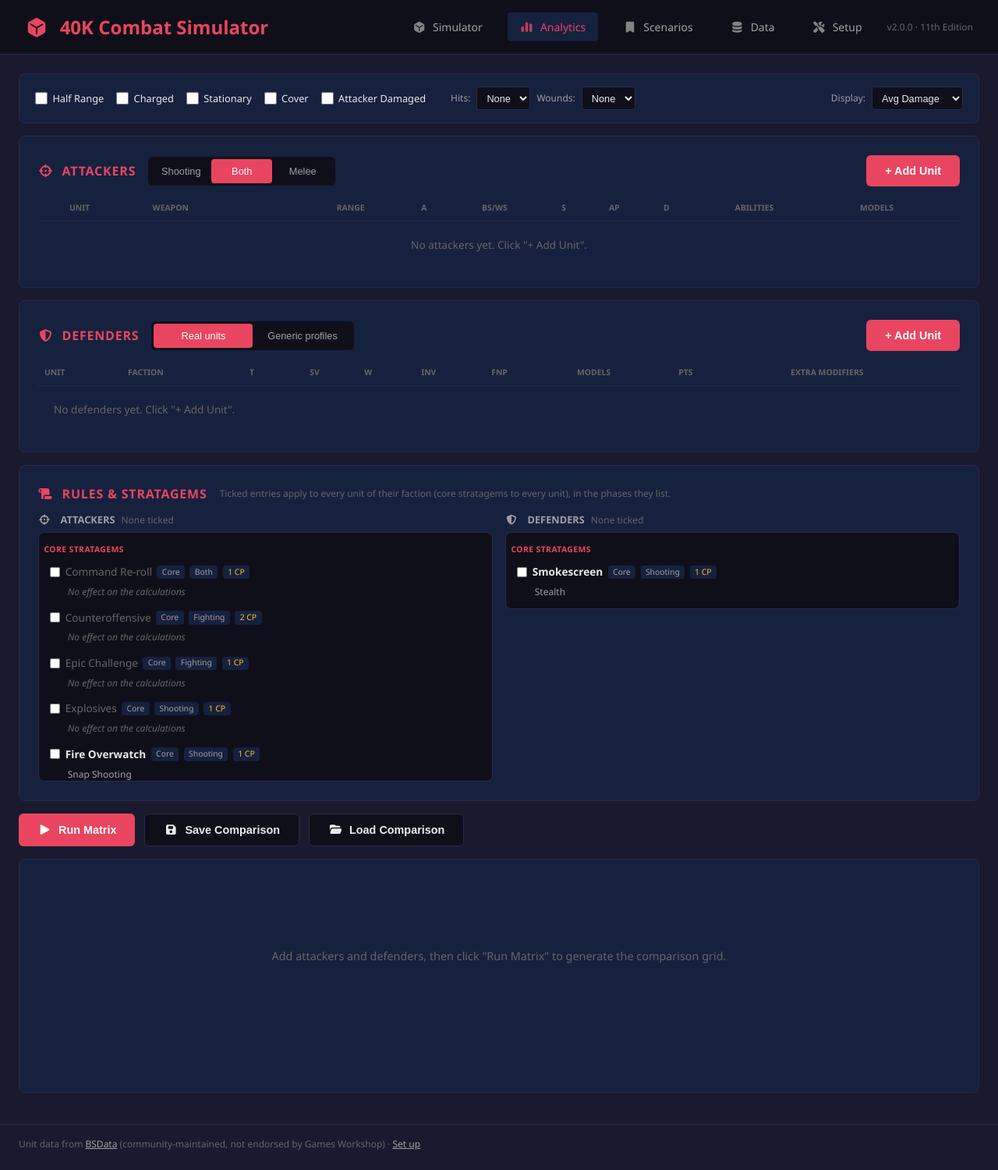
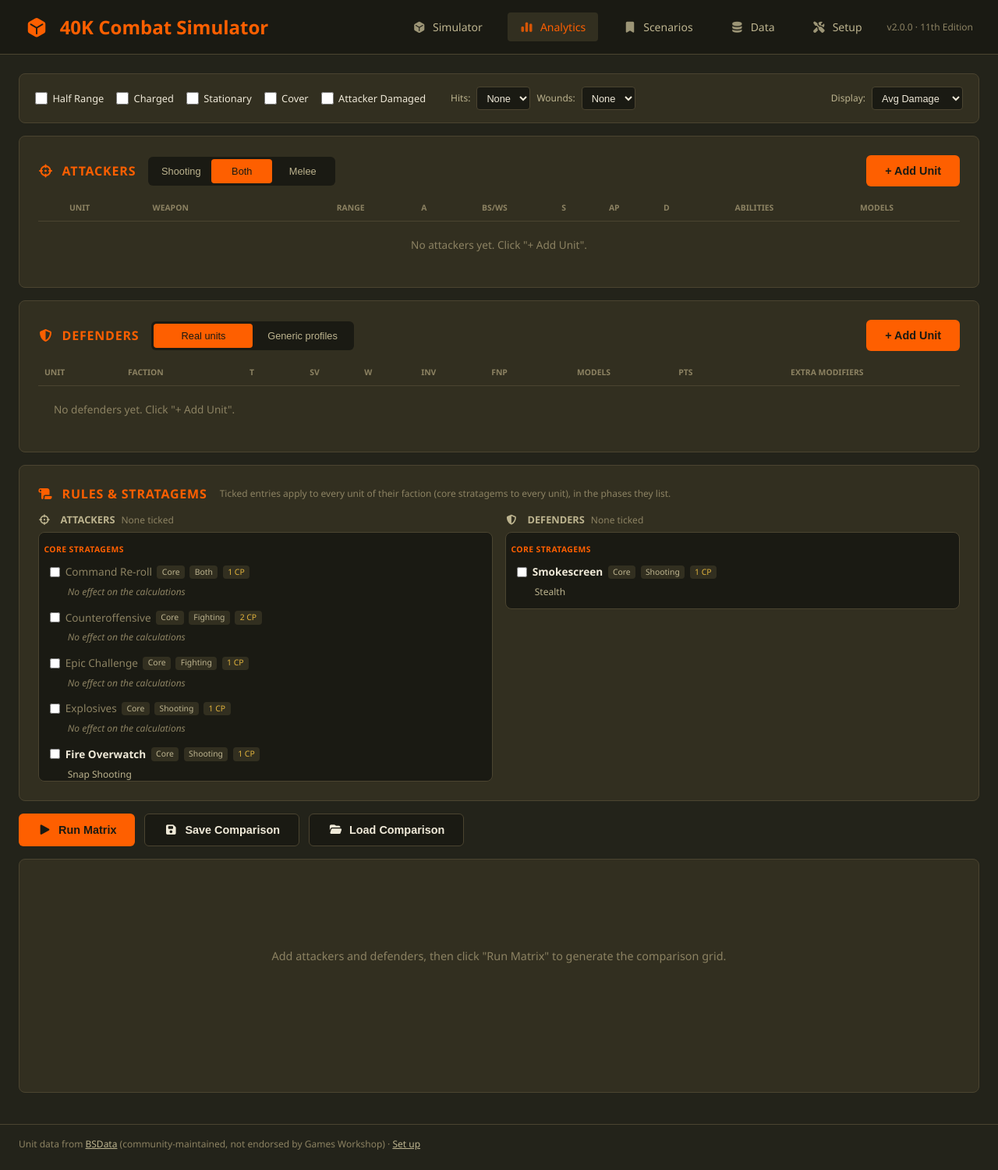
Before and after one commit to mleech142/40k-combat-simulator, a Flask app: page /analytics in a window 1280 px wide. Shown: the whole page at 78% size. Run offline with Flask 3, Linux system fonts and the light colour scheme; data comes from the database, SQL or seed files in the repository; data that the repository does not hold is empty; some libraries are stand-ins or nearby versions.

Commit message:
Switch to the "Carbon & Blaze" colour theme
Chosen from the colour theme prototype (kept on the
prototype/colour-themes branch, not merged): Carbon Black, Charcoal
Brown, Olive Bark, Olive and Blaze Orange, with derived text colours.
Accent buttons and chips use a new --on-accent token instead of
hard-coded white, accent and status tints follow the theme, and the
Plotly charts read the CSS tokens (themeColor) instead of hard-coded
colours.

Co-Authored-By: Claude Opus 5.5 <noreply@anthropic.com>

```diff
--- a/src/combat_sim/static/css/style.css
+++ b/src/combat_sim/static/css/style.css
@@ -1,19 +1,25 @@
-/* 40K Combat Simulator - Dark Theme */
+/* 40K Combat Simulator - "Carbon & Blaze" dark theme
+ * Palette: Carbon Black #23231a, Charcoal Brown #322f20, Olive Bark #6a5837, Olive #988f2a, Blaze Orange #fe5f00
+ * (chosen from the colour theme prototype; see the prototype/colour-themes branch). Charts read these tokens too
+ * (themeColor in app.js), so change colours here only.
+ */
 
 :root {
-    --bg-primary: #1a1a2e;
-    --bg-secondary: #16213e;
-    --bg-tertiary: #0f0f1a;
-    --accent: #e94560;
-    --accent-hover: #ff6b6b;
-    --accent-dim: #a63344;
-    --text-primary: #eaeaea;
-    --text-secondary: #a0a0a0;
-    --text-muted: #666;
-    --border: #2a2a4a;
-    --success: #4ade80;
-    --warning: #fbbf24;
-    --error: #ef4444;
+    --bg-primary: #23231a;         /* Carbon Black: page */
+    --bg-secondary: #322f20;       /* Charcoal Brown: cards */
+    --bg-tertiary: #1a1a13;        /* darker than Carbon Black: header, inputs, table heads */
+    --accent: #fe5f00;             /* Blaze Orange */
+    --accent-hover: #ff7d2e;
+    --accent-dim: #6a5837;         /* Olive Bark */
+    --on-accent: #1a1a13;          /* text on accent-coloured buttons and chips */
+    --accent-tint: rgba(254, 95, 0, 0.14);  /* faint accent wash: selected rows, focused inputs */
+    --text-primary: #efe9d8;
+    --text-secondary: #bdb48f;
+    --text-muted: #8c8262;
+    --border: #4b4430;             /* between Charcoal Brown and Olive Bark */
+    --success: #b5aa32;            /* Olive, lifted for dark backgrounds */
+    --warning: #e0b23c;
+    --error: #e5484d;
 }
 
 * {
@@ -554,7 +560,7 @@ body {
 
 .btn-primary {
     background: var(--accent);
-    color: white;
+    color: var(--on-accent);
 }
 
 .btn-primary:hover {
@@ -1624,7 +1630,7 @@ body {
 
 .toggle-btn.active {
     background: var(--accent);
-    color: white;
+    color: var(--on-accent);
 }
 
 /* Conditions Bar */
--- a/src/combat_sim/static/js/analytics.js
+++ b/src/combat_sim/static/js/analytics.js
@@ -939,14 +939,14 @@
         const top = Math.max(100, ...scores);
         Plotly.newPlot(el, [
             { type: 'scatterpolar', r: names.map(() => 100).concat(100), theta: names.concat(names[0]),
-              mode: 'lines', line: { color: 'rgba(160,160,160,0.6)', dash: 'dot' }, name: 'Wiped (100%)', hoverinfo: 'skip' },
+              mode: 'lines', line: { color: themeColor('--text-muted'), dash: 'dot' }, name: 'Wiped (100%)', hoverinfo: 'skip' },
             { type: 'scatterpolar', r: scores.concat(scores[0]), theta: names.concat(names[0]), fill: 'toself',
-              fillcolor: 'rgba(233,69,96,0.25)', line: { color: '#e94560' }, name: 'Army',
+              fillcolor: themeColor('--accent-tint'), line: { color: themeColor('--accent') }, name: 'Army',
               hovertemplate: '%{theta}: %{r}%<extra></extra>' },
         ], {
-            polar: { bgcolor: 'transparent', radialaxis: { range: [0, top], ticksuffix: '%', gridcolor: '#2a2a4a', color: '#a0a0a0' },
-                     angularaxis: { gridcolor: '#2a2a4a', color: '#eaeaea' } },
-            paper_bgcolor: 'transparent', font: { color: '#eaeaea', size: 11 },
+            polar: { bgcolor: 'transparent', radialaxis: { range: [0, top], ticksuffix: '%', gridcolor: themeColor('--border'), color: themeColor('--text-secondary') },
+                     angularaxis: { gridcolor: themeColor('--border'), color: themeColor('--text-primary') } },
+            paper_bgcolor: 'transparent', font: { color: themeColor('--text-primary'), size: 11 },
             margin: { t: 30, r: 60, b: 30, l: 60 }, showlegend: false,
         }, { responsive: true, displayModeBar: false });
     }
@@ -1036,22 +1036,22 @@
             y: distribution.probabilities,
             type: 'bar',
             marker: {
-                color: '#4fc3f7'
+                color: themeColor('--accent')
             },
             hovertemplate: '%{x} damage: %{y:.1f}%<extra></extra>'
         }], {
             margin: { t: 10, r: 10, b: 30, l: 40 },
             paper_bgcolor: 'transparent',
             plot_bgcolor: 'transparent',
-            font: { color: '#e0e0e0' },
+            font: { color: themeColor('--text-primary') },
             xaxis: {
                 title: 'Damage',
                 type: 'category',
-                gridcolor: 'rgba(255,255,255,0.1)'
+                gridcolor: themeColor('--border')
             },
             yaxis: {
                 title: '%',
-                gridcolor: 'rgba(255,255,255,0.1)'
+                gridcolor: themeColor('--border')
             }
         }, {
             responsive: true,
--- a/src/combat_sim/static/js/app.js
+++ b/src/combat_sim/static/js/app.js
@@ -494,6 +494,11 @@ function showUnitStats(side, unit) {
 
 const escapeHtml = Core.escapeHtml;
 
+/** A colour token from style.css's :root (e.g. themeColor('--accent')), so charts follow the theme. */
+function themeColor(name) {
+    return getComputedStyle(document.documentElement).getPropertyValue(name).trim();
+}
+
 /**
  * Load weapons for selected unit and show them in the weapon list
  */
@@ -912,9 +917,9 @@ function drawChart(distribution) {
         y: probabilities,
         type: 'bar',
         marker: {
-            color: '#e94560',
+            color: themeColor('--accent'),
             line: {
-                color: '#ff6b6b',
+                color: themeColor('--accent-hover'),
                 width: 1
             }
         },
@@ -922,17 +927,17 @@ function drawChart(distribution) {
     }], {
         paper_bgcolor: 'transparent',
         plot_bgcolor: 'transparent',
-        font: { color: '#eaeaea', size: 11 },
+        font: { color: themeColor('--text-primary'), size: 11 },
         margin: { t: 20, r: 20, b: 50, l: 50 },
         xaxis: {
             title: 'Damage',
-            gridcolor: '#2a2a4a',
-            linecolor: '#2a2a4a'
+            gridcolor: themeColor('--border'),
+            linecolor: themeColor('--border')
         },
         yaxis: {
             title: 'Probability %',
-            gridcolor: '#2a2a4a',
-            linecolor: '#2a2a4a'
+            gridcolor: themeColor('--border'),
+            linecolor: themeColor('--border')
         },
         bargap: 0.15
     }, {
```
Also changed, not shown: other parts of src/combat_sim/static/css/style.css (+12 -12 lines), docs/architecture.md (+1 -1 lines).
